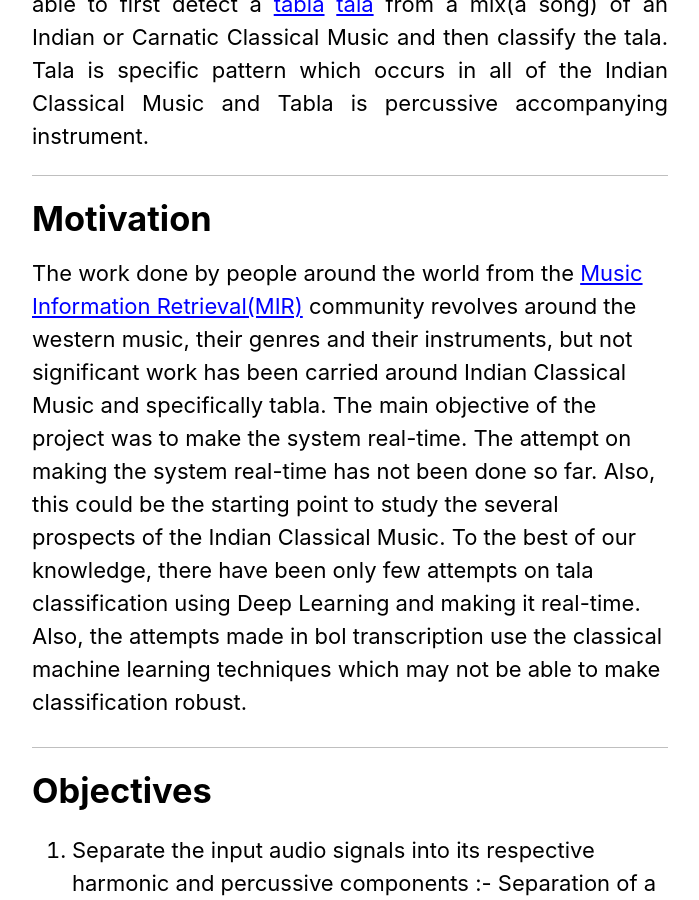
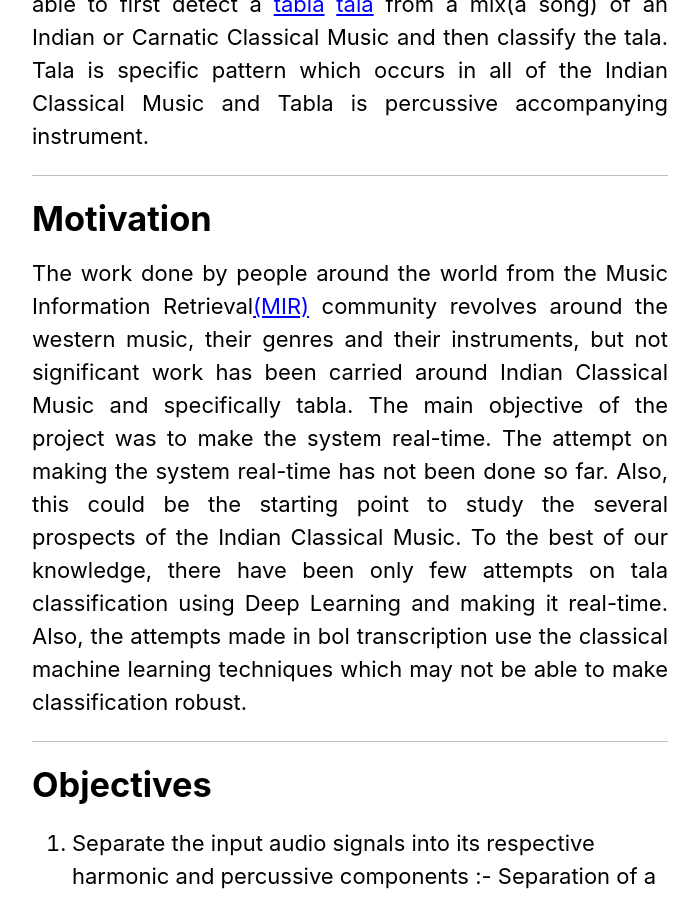
Before and after one commit to pranav6670/pranav6670.github.io, a Jekyll site: the page built from _posts/2019-06-29-taaladetection.md, in a window 1280 px wide and 900 px high, scrolled down 1173 px. Shown: the whole window, without its empty margins (290-989 px from the left). Built offline with Jekyll 4.4.1, drawn with Linux system fonts in a browser that asks for light colours; cached includes are drawn as plain includes; nearby versions of some CDN libraries.

Commit message:
Minor changes

```diff
--- a/_posts/2019-06-29-taaladetection.md
+++ b/_posts/2019-06-29-taaladetection.md
@@ -20,7 +20,9 @@ from a mix(a song) of an Indian or Carnatic Classical Music and then classify th
 
 # Motivation
 
-The work done by people around the world from the [Music Information Retrieval(MIR)](https://en.wikipedia.org/wiki/Music_information_retrieval) community revolves around the western music, their genres and their instruments, but not significant work has been carried around Indian Classical Music and specifically tabla. The main objective of the project was to make the system real-time. The attempt on making the system real-time has not been done so far. Also, this could be the starting point to study the several prospects of the Indian Classical Music. To the best of our knowledge, there have been only few attempts on tala classification using Deep Learning and making it real-time. Also, the attempts made in bol transcription use the classical machine learning techniques which may not be able to make classification robust.
+<div style="text-align: justify">
+The work done by people around the world from the Music Information Retrieval<a href="https://en.wikipedia.org/wiki/Music_information_retrieval">(MIR)</a> community revolves around the western music, their genres and their instruments, but not significant work has been carried around Indian Classical Music and specifically tabla. The main objective of the project was to make the system real-time. The attempt on making the system real-time has not been done so far. Also, this could be the starting point to study the several prospects of the Indian Classical Music. To the best of our knowledge, there have been only few attempts on tala classification using Deep Learning and making it real-time. Also, the attempts made in bol transcription use the classical machine learning techniques which may not be able to make classification robust.
+</div>
 
 ---
 
```
